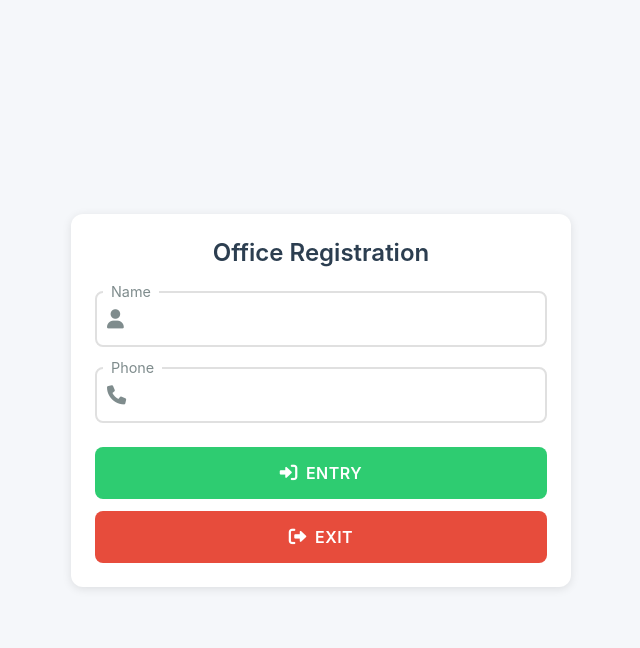
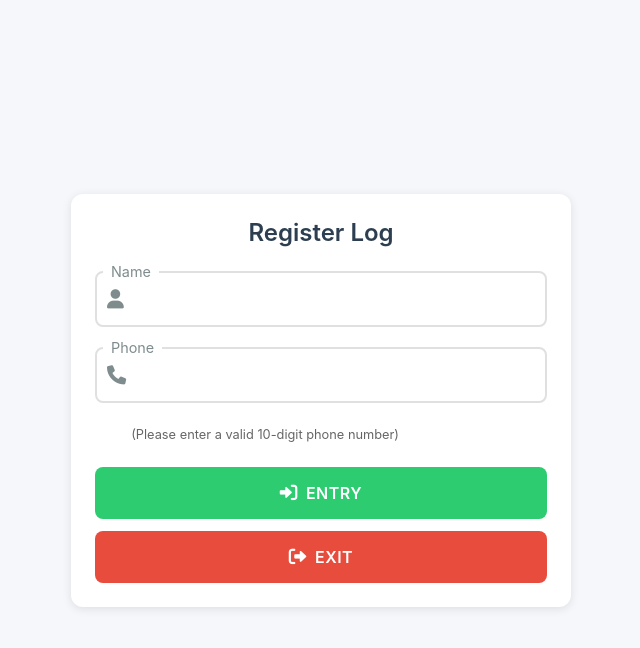
Before and after one commit to UmangBasuthkar/registration_form, a Flask app: page / in a window 1280 px wide. Shown: the top 648 px of the page, without its empty margins (319-959 px from the left). Run offline with Flask 3, Linux system fonts and the light colour scheme.

Commit message:
Add files via upload

```diff
--- a/templates/index.html
+++ b/templates/index.html
@@ -180,7 +180,7 @@
 </head>
 <body>
     <div class="container">
-        <h2>Office Registration</h2>
+        <h2>Register Log</h2>
         <form action="{{ url_for('log_entry') }}" method="POST" id="registrationForm">
             <div class="input-group">
                 <i class="fas fa-user"></i>
@@ -194,6 +194,7 @@
                        inputmode="numeric" autocomplete="tel"
                        title="Please enter a valid 10-digit phone number">
             </div>
+            <span style = "margin-left: 8%; opacity: 0.6; font-size: 0.8em;">(Please enter a valid 10-digit phone number)</span>
             <div class="button-group">
                 <button type="submit" name="action" value="entry">
                     <i class="fas fa-sign-in-alt"></i> Entry
```
